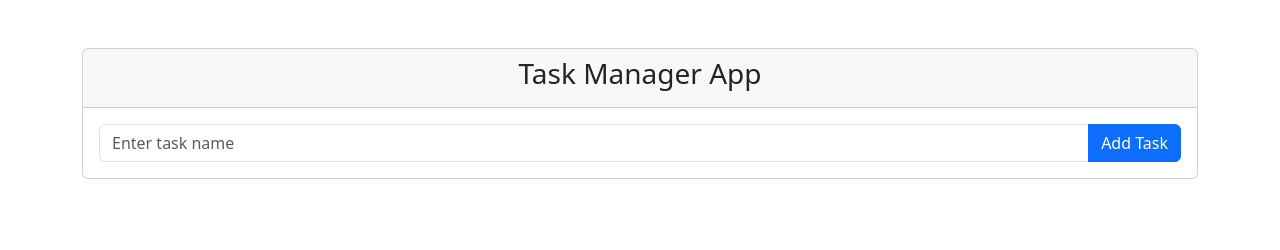
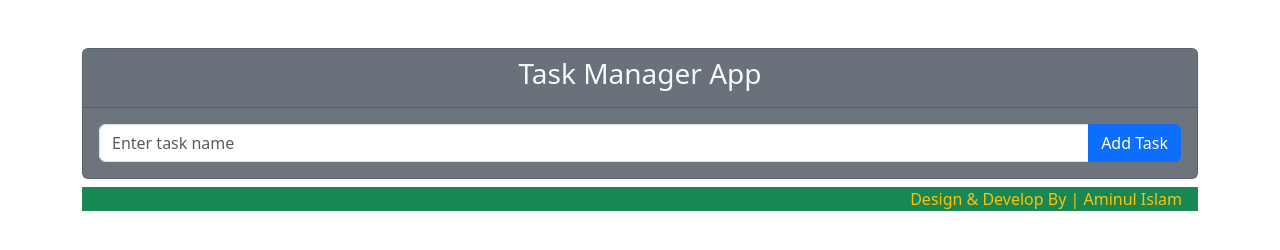
Before and after one commit to rarimon/Taks-Manger-Project-Using-HTML-DOM, a plain HTML site: page index.html in a window 1280 px wide. Drawn offline with nearby package versions, Linux system fonts and the light colour scheme.

Commit message:
add Design

```diff
--- a/index.html
+++ b/index.html
@@ -13,8 +13,8 @@
 <div class="container">
     <div class="row">
         <div class="col-lg-12 my-5">
-            <div class="card">
-                <div class="card-header text-center ">
+            <div class="card bg-secondary">
+                <div class="card-header text-center text-light">
                     <h3>Task Manager App</h3>
                 </div>
                 <div class="card-body">
@@ -24,10 +24,15 @@
                     </div>
 
                     <div id="taskList">
-
                     </div>
 
+
+
                 </div>
+            </div>
+
+            <div class="bg-success text-end my-2">
+                <span class="me-3 text-warning">Design & Develop By | Aminul Islam</span>
             </div>
         </div>
     </div>
--- a/js/index.js
+++ b/js/index.js
@@ -17,6 +17,7 @@ function renderTask(){
 
         // Tast TEXT
         const text=document.createElement("span");
+        text.className="text-light";
         text.textContent=task;
 
         // Actions
```
